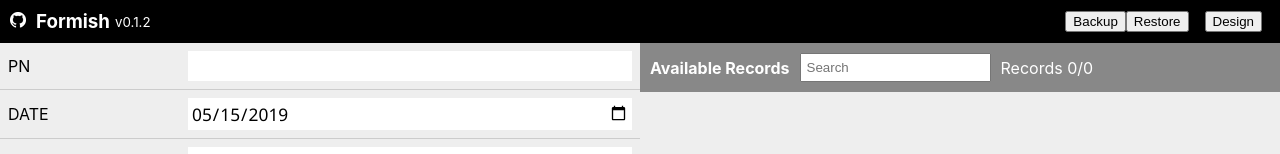
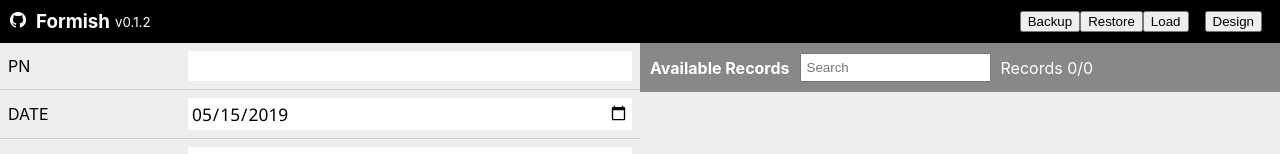
Before and after one commit to syaau/formish, a React (Create React App) app: page / in a window 1280 px wide. Shown: the top 154 px of the page. Built offline with nearby package versions, Linux system fonts and the light colour scheme.

Commit message:
Addd "Load" button for appending existing records

```diff
--- a/src/screens/Home/Home.js
+++ b/src/screens/Home/Home.js
@@ -45,6 +45,40 @@ function createBackup() {
     data: JSON.stringify({ config, records, data }),
     type: 'application/json'
   };
+}
+
+function createLoad(setRecords) {
+  return (data) => {
+    try {
+      const obj = JSON.parse(data);
+      if (!obj.config) throw new Error(`No configuration found`);
+      if (!Array.isArray(obj.config.structure)) throw new Error('No valid config structure found');
+      if (!obj.config.markdown) throw new Error('No configuration template found');
+      if (!obj.records || !Array.isArray(obj.records)) throw new Error('No data records found');
+      if (!obj.data || typeof obj.data !== 'object') throw new Error('No data content found');
+
+      const currentIds = new Set(storage.loadRecords());
+
+      let count = 0;
+      obj.records.forEach((id) => {
+        const record = obj.data[id];
+        if (!record || record.id !== id) return;
+        if (currentIds.has(id)) return;
+
+        count += 1;
+        storage.saveRecord(record);
+        currentIds.add(record.id);
+      });
+      window.alert(`${count} records appended`);
+
+      const recordsArray = Array.from(currentIds.keys()).sort();
+      console.log(recordsArray);
+      storage.saveRecords(recordsArray);
+      setRecords(recordsArray);
+    } catch (err) {
+      window.alert(`Load failed: ${err.message}`);
+    }
+  }
 }
 
 function createRestore(setRecords) {
@@ -115,6 +149,7 @@ export default function Home() {
     <>
       <Download onPrepare={createBackup}>Backup</Download>
       <Upload onChange={createRestore(setRecords)}>Restore</Upload>
+      <Upload onChange={createLoad(setRecords)}>Load</Upload>
     </>
   ), [setRecords]);
 
```
